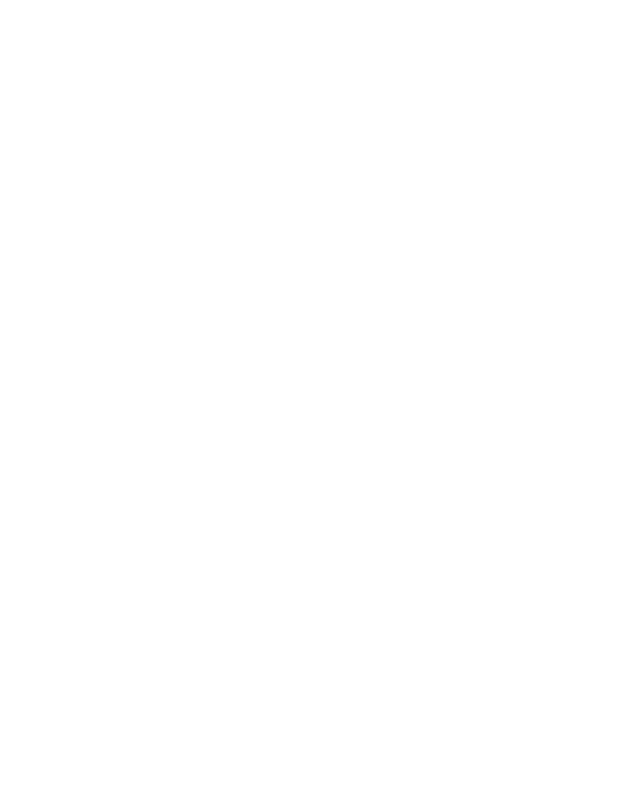
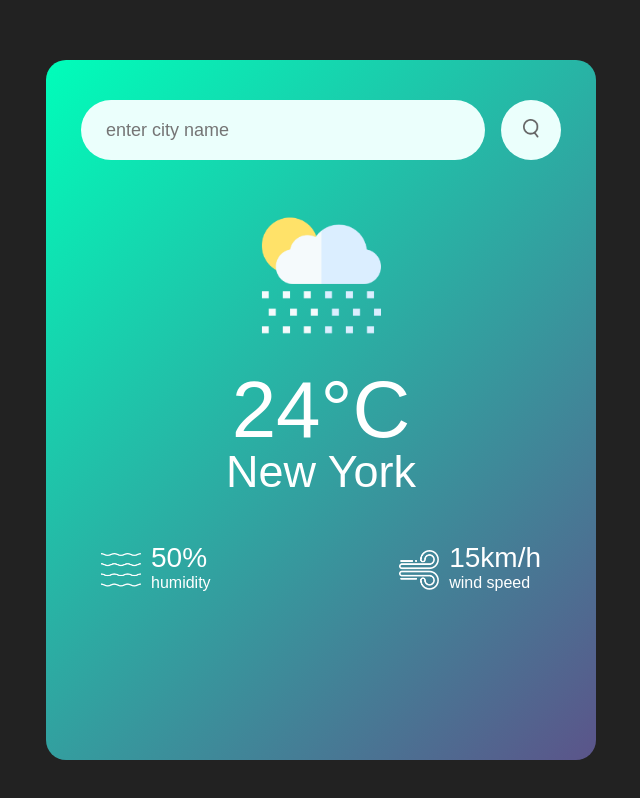
Before and after one commit to YoungMonero/WeatherApp, a plain HTML site: page index.html in a window 1280 px wide. Shown: the whole page, without its empty margins (319-959 px from the left). Drawn offline with Linux system fonts and the light colour scheme.

Commit message:
html and css

```diff
--- a/index.html
+++ b/index.html
@@ -3,9 +3,37 @@
 <head>
     <meta charset="UTF-8">
     <meta name="viewport" content="width=device-width, initial-scale=1.0">
-    <title>Document</title>
+    <title>Weather App</title>
+    <link rel="stylesheet" href="styles.css">
 </head>
 <body>
-
+    <div class="container">
+        <div class="search">
+            <input type="text" placeholder="enter city name" spellcheck="false">
+            <button><img src="images/search.png" alt=""></button>
+        </div>
+        <div class="weather">
+            <img src="./images/rain.png" alt="" class="weather-icon">
+            <h1 class="temp">24°C</h1>
+            <h2 class="city">New York</h2>
+            <div class="details">
+                <div class="col">
+                    <img src="./images/humidity.png" alt="">
+                    <div>
+                        <p class="humidity">50%</p>
+                        <p>humidity</p>
+                    </div>
+                </div>
+                <div class="col">
+                    <img src="./images/wind.png" alt="">
+                    <div>
+                        <p class="wind">15km/h</p>
+                        <p>wind speed</p>
+                    </div>
+                </div>
+            </div>
+        </div>
+    </div>
 </body>
+<script src="script.js"></script>
 </html>
--- a/styles.css
+++ b/styles.css
@@ -0,0 +1,102 @@
+* {
+    margin: 0;
+    padding: 0;
+    font-family: 'poppins', sans-serif;
+    box-sizing: border-box;
+}
+
+body {
+    background-color: #222;
+    min-height: 100vh;
+    display: flex;
+    justify-content: center;
+    align-items: center;
+}
+
+.container {
+    width: 90%;
+    max-width: 550px;
+    background: linear-gradient(135deg, #00feba, #5b548a);
+    color: #fff;
+    margin: 20px auto 0;
+    padding: 40px 35px;
+    text-align: center;
+    border-radius: 20px;
+    height: 700px;
+
+}
+
+.search {
+    width: 100%;
+    display: flex;
+    align-items: center;
+    justify-content: space-between;
+}
+
+.search input {
+    border: none;
+    outline: none;
+    background: #ebfffc;
+    padding: 10px 25px;
+    border-radius: 30px;
+    flex: 1;
+    margin-right: 16px;
+    font-size: 18px;
+    padding: 10px 25px;
+    height: 60px;
+}
+
+.search button {
+    border: none;
+    outline: none;
+    background: #ebfffc;
+    border-radius: 50%;
+    width: 60px;
+    height: 60px;
+    cursor: pointer;
+}
+
+.search button img {
+    width: 16px;
+}
+
+.weather-icon {
+    width: 170px;
+    margin-top: 30px;
+}
+
+.weather h1 {
+    font-size: 80px;
+    font-weight: 500;
+}
+
+.weather h2 {
+    font-size: 45px;
+    font-weight: 400;
+    margin-top: -10px;
+}
+
+.details {
+    display: flex;
+    align-items: center;
+    justify-content: space-between;
+    padding: 0 20px;
+    margin-top: 50px;
+}
+
+.col {
+    display: flex;
+    align-items: center;
+    text-align: left;
+}
+
+.col img {
+    width: 40px;
+    margin-right: 10px;
+}
+
+.humidity,
+.wind {
+    font-size: 28px;
+    margin-top: -6px;
+}
```
Also changed, not shown: images/clear.png (added), images/clouds.png (added), images/drizzle.png (added), images/humidity.png (added), images/mist.png (added), images/rain.png (added), images/search.png (added), images/snow.png (added), images/wind.png (added).
